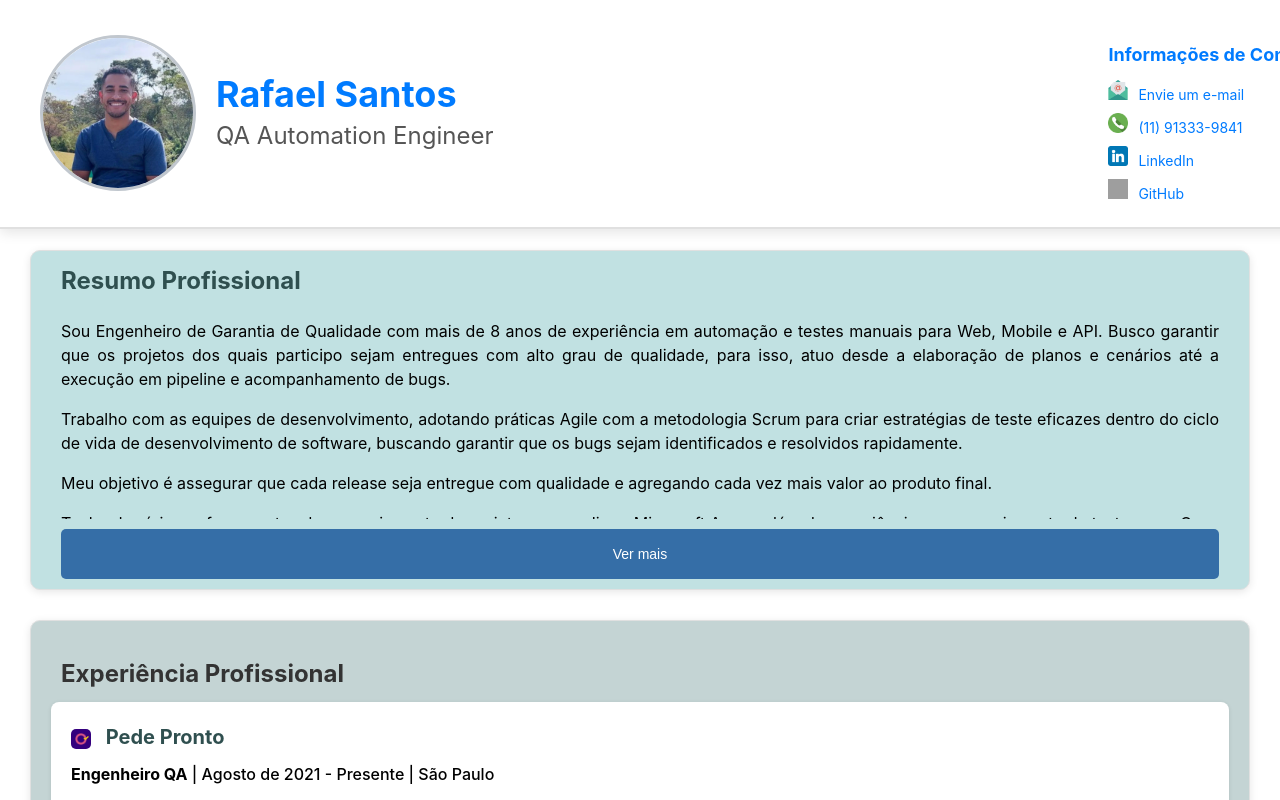
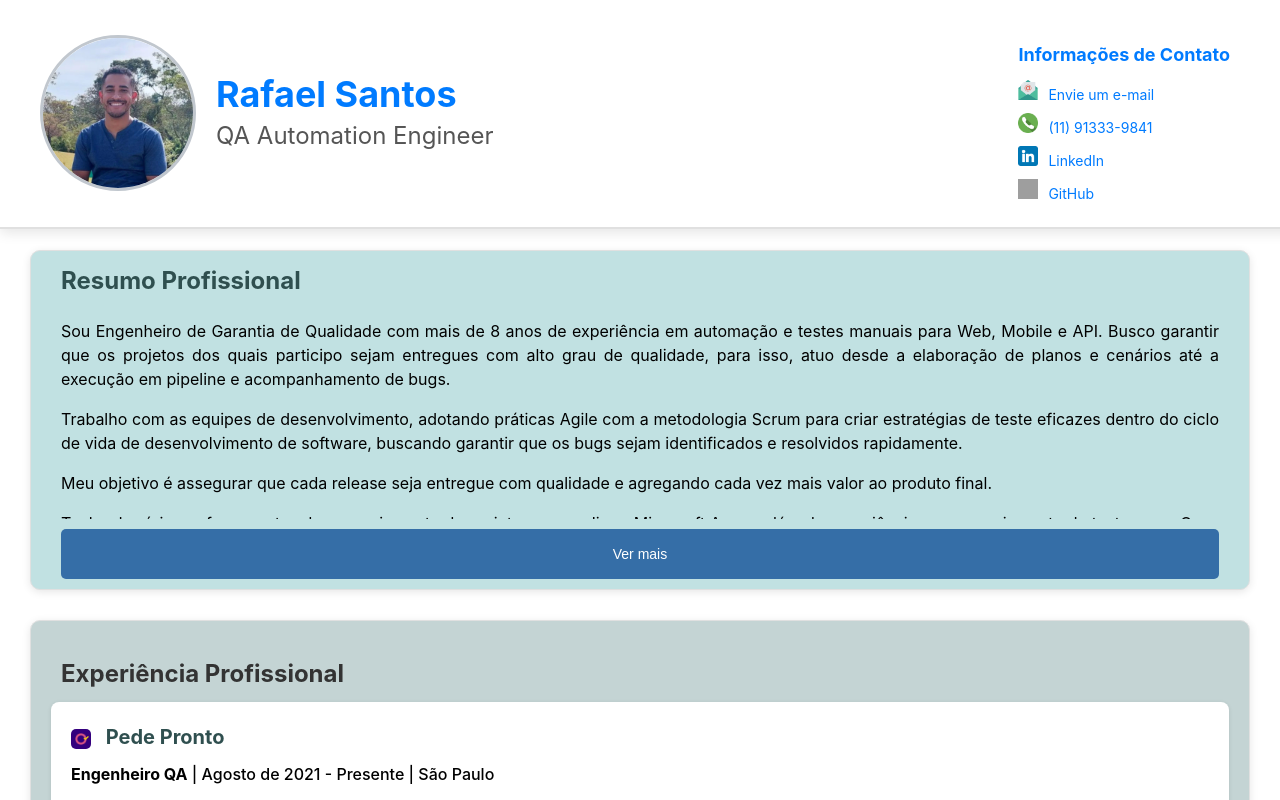
Before and after one commit to leafar-Santos/cv-react-rafael-santos, a React (Create React App) app: page / in a window 1280 px wide. Shown: the top 800 px of the page. Built offline with nearby package versions, Linux system fonts and the light colour scheme; grey boxes are pictures that could not be loaded.

Commit message:
Ajuste margin-top

```diff
--- a/src/components/Header/Header.css
+++ b/src/components/Header/Header.css
@@ -44,6 +44,7 @@ header {
   justify-content: flex-start;
   margin-left: 20px;
   text-align: left;
+  padding-inline: 90px;
 }
 
 .contact-info h4 {
--- a/src/components/Skills/Skills.css
+++ b/src/components/Skills/Skills.css
@@ -82,7 +82,7 @@
 @media (max-width: 432px) {
   .skills-grid {
       gap: 8px;
-      padding-left: 25px;
+      padding-left: 30px;
 
 
   }
```
